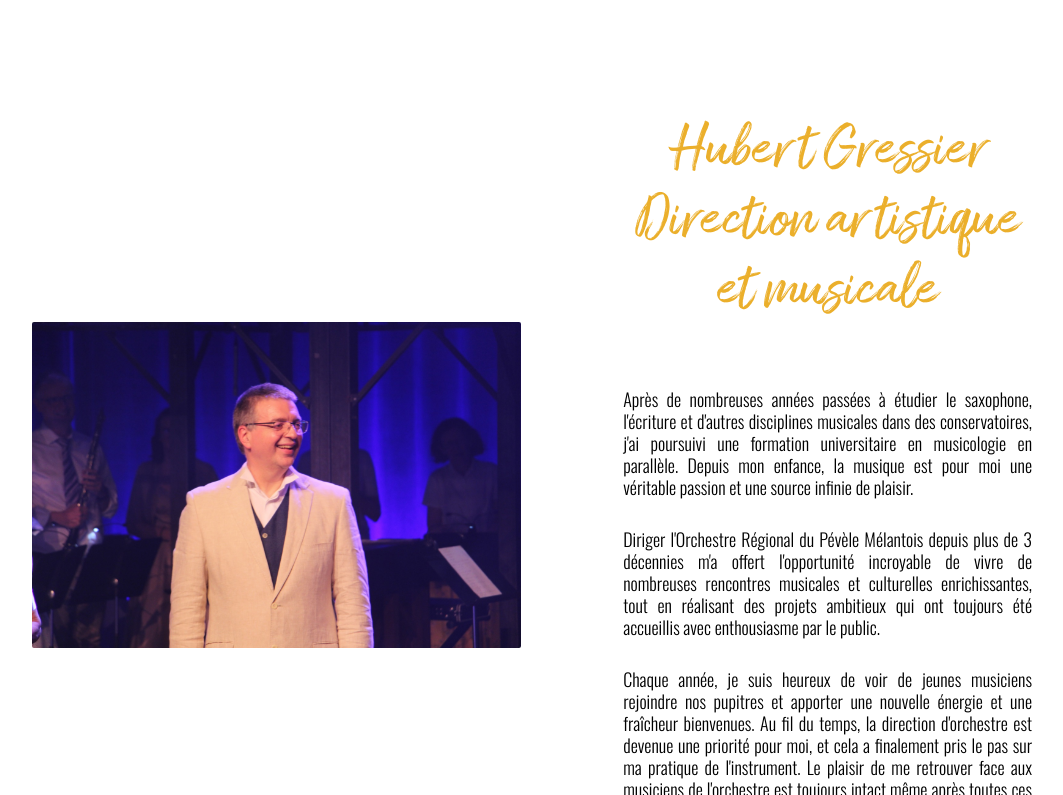
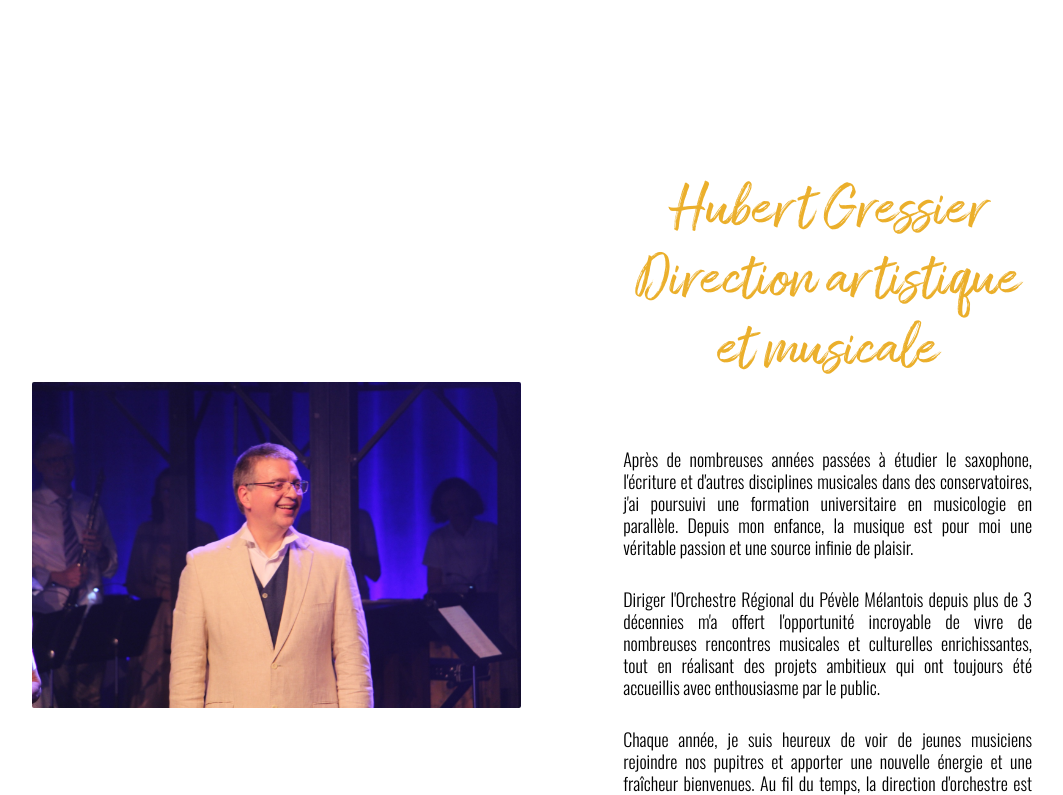
Before and after one commit to louisledoux/orpm-les-miserables, a Next.js app: page /equipe-artistique in a window 1280 px wide. Shown: the part 1025-1820 px from the top of the page, without its empty margins (88-1151 px from the left). Built offline with nearby package versions, Linux system fonts and the light colour scheme.

Commit message:
chore(Section): reverse padding changes

```diff
--- a/src/containers/Section/Section.tsx
+++ b/src/containers/Section/Section.tsx
@@ -36,7 +36,7 @@ function Section({
         {pages.map((page) => (
           <div
             key={page.title}
-            className="flex flex-col justify-center max-w-inSection w-full px-10"
+            className="flex flex-col justify-center max-w-inSection w-full p-sectionPage"
           >
             <Title className="m-sectionTitle text-center" level={2}>{page.title}</Title>
             {page.paragraphs.map((paragraph) => (
```
